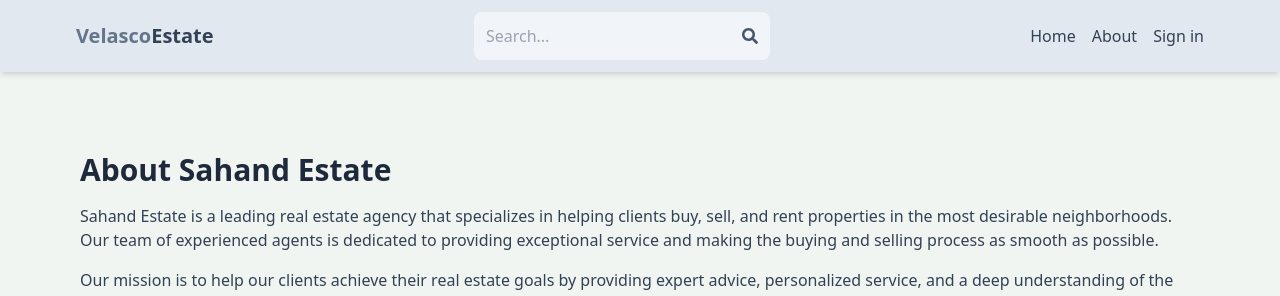
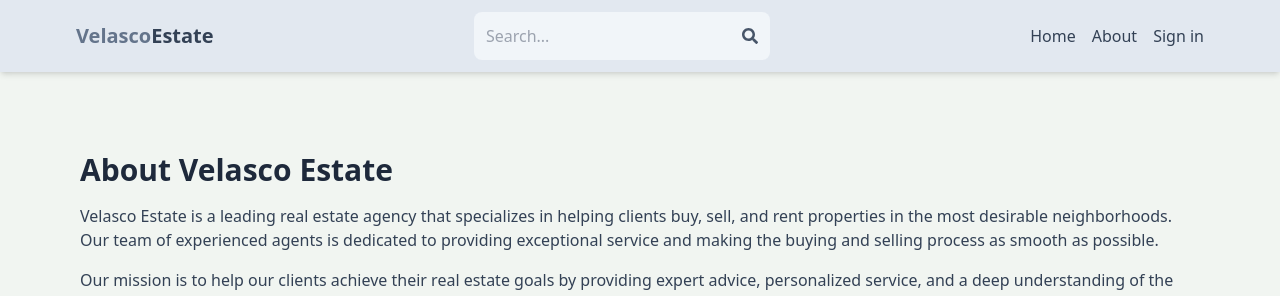
Before and after one commit to Alessandro-Velasco/MERN-ESTATE, a React (Vite) app in the folder client/: page /about in a window 1280 px wide. Shown: the top 296 px of the page. Built offline with nearby package versions, Linux system fonts and the light colour scheme; no server answers.

Commit message:
Change the text in home

```diff
--- a/client/src/pages/About.jsx
+++ b/client/src/pages/About.jsx
@@ -3,8 +3,8 @@
 export default function About() {
   return (
     <div className='py-20 px-4 max-w-6xl mx-auto'>
-      <h1 className='text-3xl font-bold mb-4 text-slate-800'>About Sahand Estate</h1>
-      <p className='mb-4 text-slate-700'>Sahand Estate is a leading real estate agency that specializes in helping clients buy, sell, and rent properties in the most desirable neighborhoods. Our team of experienced agents is dedicated to providing exceptional service and making the buying and selling process as smooth as possible.</p>
+      <h1 className='text-3xl font-bold mb-4 text-slate-800'>About Velasco Estate</h1>
+      <p className='mb-4 text-slate-700'>Velasco Estate is a leading real estate agency that specializes in helping clients buy, sell, and rent properties in the most desirable neighborhoods. Our team of experienced agents is dedicated to providing exceptional service and making the buying and selling process as smooth as possible.</p>
       <p className='mb-4 text-slate-700'>
       Our mission is to help our clients achieve their real estate goals by providing expert advice, personalized service, and a deep understanding of the local market. Whether you are looking to buy, sell, or rent a property, we are here to help you every step of the way.
       </p>
--- a/client/src/pages/Home.jsx
+++ b/client/src/pages/Home.jsx
@@ -55,7 +55,7 @@
           place with ease
         </h1>
         <div className='text-gray-400 text-xs sm:text-sm'>
-          Sahand Estate is the best place to find your next perfect place to
+          Velasco Estate is the best place to find your next perfect place to
           live.
           <br />
           We have a wide range of properties for you to choose from.
```
